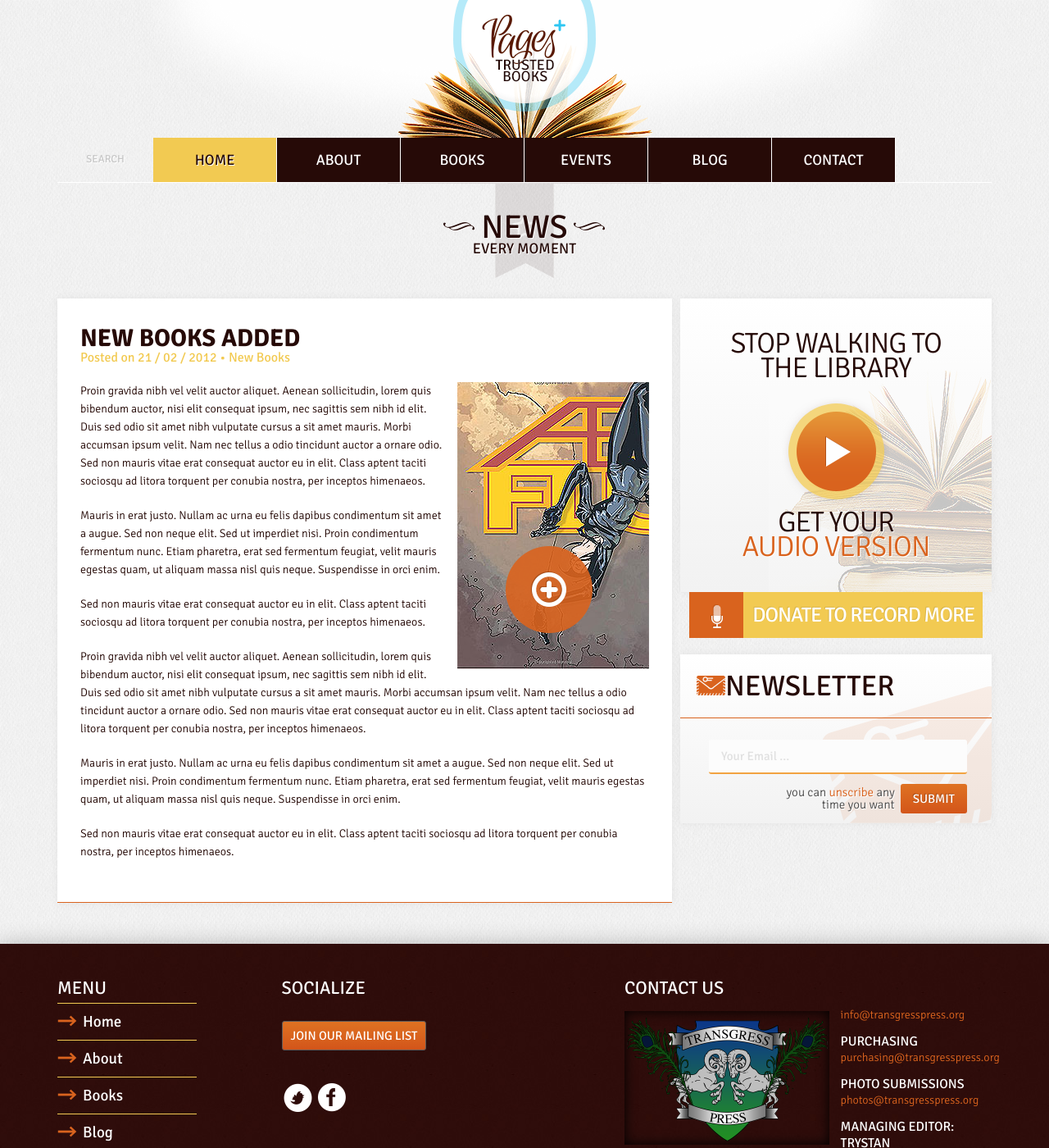
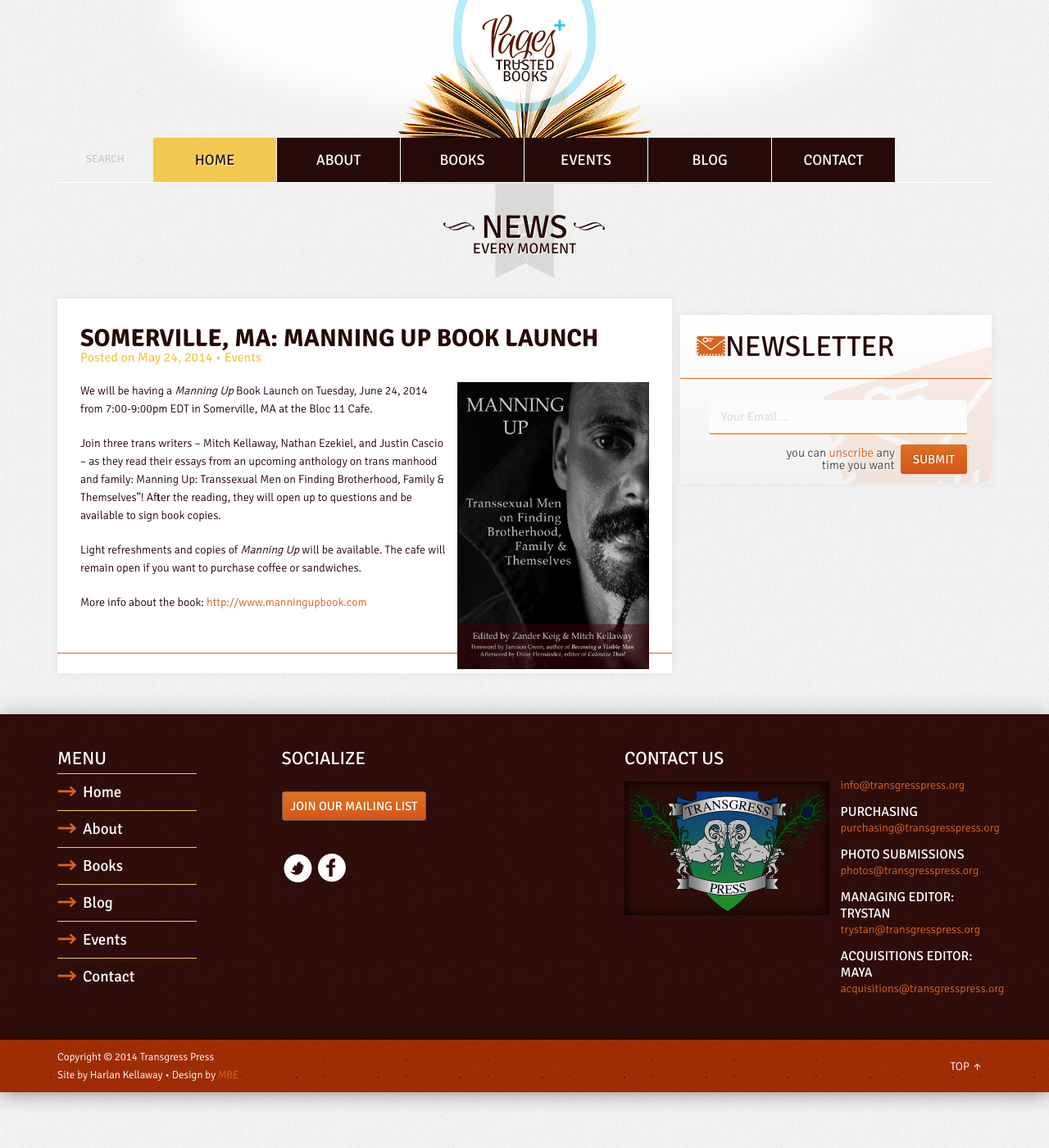
Before and after one commit to transgresspress/transgresspress.github.io, a Jekyll site: the page built from events/index.html, in a window 1280 px wide and 1400 px high. Shown: the whole window at 82% size. Built offline with Jekyll 4.4.1, drawn with Linux system fonts in a browser that asks for light colours.

Commit message:
Customizes events page

```diff
--- a/events/index.html
+++ b/events/index.html
@@ -12,63 +12,35 @@
 				<section class="left">
 					<article class="single-news right-image">
 						<div class="content">
-							<h1><a href="">new books added</a></h1>
+							<h1><a href="">Somerville, MA: Manning Up Book Launch</a></h1>
 							<div class="post">
-								<span>Posted on</span> <span class="date">21 / 02 / 2012</span> <span class="bull">&bull;</span> <span>New Books</span>
+								<span>Posted on</span> <span class="date">May 24, 2014</span> <span class="bull">&bull;</span> <span>Events</span>
 							</div><!-- post -->
 
 							<div class="image">
-								<img src="/img/news-pic.jpg" alt="" />
-								<a class="add-button" href=""><img src="/img/add-button.png" alt="add button" /></a>
+								<img src="/img/books/book_manning_up.jpg" alt="manning up" width="234" height="350" />
 							</div><!-- image news-->
 
 							<p>
-								Proin gravida nibh vel velit auctor aliquet. Aenean sollicitudin, lorem quis bibendum auctor, nisi elit consequat ipsum, nec sagittis sem nibh id elit. Duis sed odio sit amet nibh vulputate cursus a sit amet mauris. Morbi accumsan ipsum velit. Nam nec tellus a odio tincidunt auctor a ornare odio. Sed non  mauris vitae erat consequat auctor eu in elit. Class aptent taciti sociosqu ad litora torquent per conubia nostra, per inceptos himenaeos.
+								We will be having a <em>Manning Up</em> Book Launch on Tuesday, June 24, 2014 from 7:00-9:00pm EDT in Somerville, MA at the Bloc 11 Cafe.
 							</p>
 
 							<p>
-								Mauris in erat justo. Nullam ac urna eu felis dapibus condimentum sit amet a augue. Sed non neque elit. Sed ut imperdiet nisi. Proin condimentum fermentum nunc. Etiam pharetra, erat sed fermentum feugiat, velit mauris egestas quam, ut aliquam massa nisl quis neque. Suspendisse in orci enim.
+								Join three trans writers – Mitch Kellaway, Nathan Ezekiel, and Justin Cascio – as they read their essays from an upcoming anthology on trans manhood and family:  Manning Up: Transsexual Men on Finding Brotherhood, Family & Themselves”!  After the reading, they will open up to questions and be available to sign book copies.
 							</p>
 
 							<p>
-								Sed non  mauris vitae erat consequat auctor eu in elit. Class aptent taciti sociosqu ad litora torquent per conubia nostra, per inceptos himenaeos.
+								Light refreshments and copies of <em>Manning Up</em> will be available.  The cafe will remain open if you want to purchase coffee or sandwiches.
 							</p>
 
 							<p>
-								Proin gravida nibh vel velit auctor aliquet. Aenean sollicitudin, lorem quis bibendum auctor, nisi elit consequat ipsum, nec sagittis sem nibh id elit. Duis sed odio sit amet nibh vulputate cursus a sit amet mauris. Morbi accumsan ipsum velit. Nam nec tellus a odio tincidunt auctor a ornare odio. Sed non  mauris vitae erat consequat auctor eu in elit. Class aptent taciti sociosqu ad litora torquent per conubia nostra, per inceptos himenaeos.
-							</p>
-
-							<p>
-								Mauris in erat justo. Nullam ac urna eu felis dapibus condimentum sit amet a augue. Sed non neque elit. Sed ut imperdiet nisi. Proin condimentum fermentum nunc. Etiam pharetra, erat sed fermentum feugiat, velit mauris egestas quam, ut aliquam massa nisl quis neque. Suspendisse in orci enim.
-							</p>
-
-							<p>
-								Sed non  mauris vitae erat consequat auctor eu in elit. Class aptent taciti sociosqu ad litora torquent per conubia nostra, per inceptos himenaeos.
+								More info about the book:  <a href=“http://manningupbook.com” target=“_blank”>http://www.manningupbook.com</a>
 							</p>
 						</div><!-- content -->
 					</article>
 				</section>
 
 				<aside class="right">
-					<div class="audio-block">
-						<div class="container-block">
-							<div class="bg">
-								<p><span>stop walking to</span><span>the library</span></p>
-
-								<a href="" class="play-button">
-									<img src="/img/play-button.png" alt="" />
-								</a><!-- play button -->
-
-								<p><span>get your</span><span class="orange">audio version</span></p>
-							</div><!-- bg -->
-						</div><!-- bg image -->
-
-						<div class="donate-button">
-							<span><img src="/img/donate-button-icon.png" alt="" /></span>
-							<a href="">donate to record more</a>
-						</div>
-					</div><!-- audio block -->
-
 					<div class="newsletter-block">
 						<form action="#">
 							<h3><span><img src="/img/newsletter-icon.png" alt="" /></span><span>newsletter</span></h3>
```
Also changed, not shown: img/books/book_manning_up.jpg (added).
